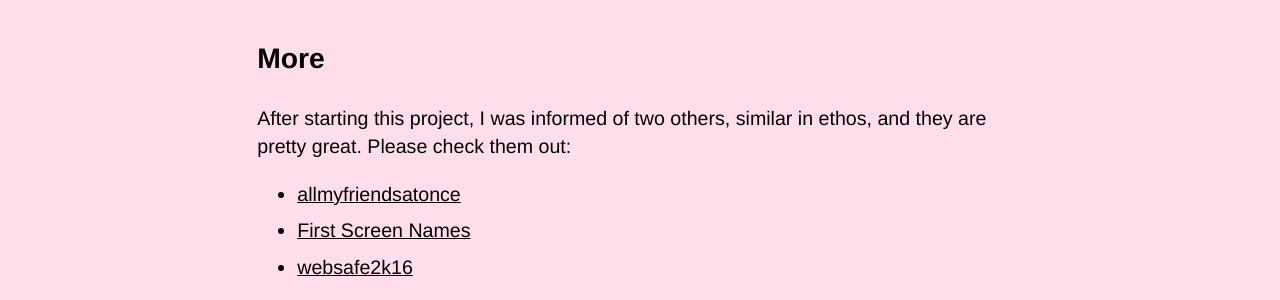
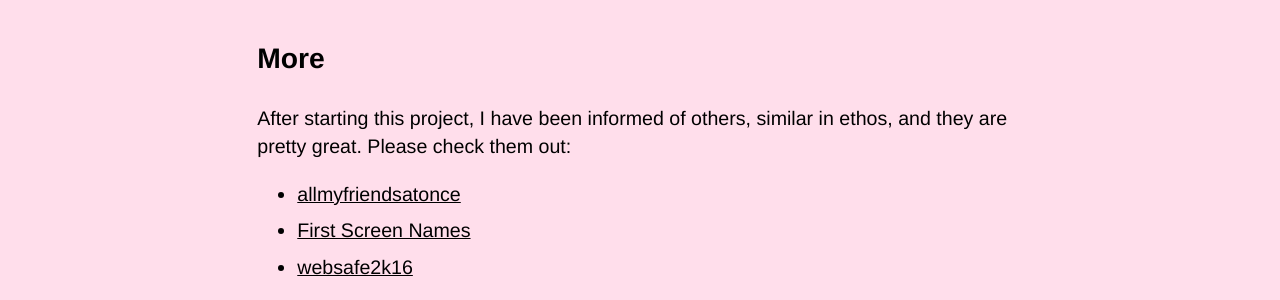
Before and after one commit to ablwr/internetgirlfriend_club, a Jekyll site: the page built from about.md, in a window 1280 px wide. Shown: the part 1334-1634 px from the top of the page. Built offline with Jekyll 4.4.1, drawn with Linux system fonts in a browser that asks for light colours.

Commit message:
bumps 2 to more

```diff
--- a/about.md
+++ b/about.md
@@ -38,7 +38,7 @@ Try these simulations!
 
 ### More
 
-After starting this project, I was informed of two others, similar in ethos, and they are pretty great. Please check them out:
+After starting this project, I have been informed of others, similar in ethos, and they are pretty great. Please check them out:
 
 - [allmyfriendsatonce](http://www.allmyfriendsatonce.com/#0)
 - [First Screen Names](http://www.artdelicorp.com/2015/11/12/first-screen-names/)
```
